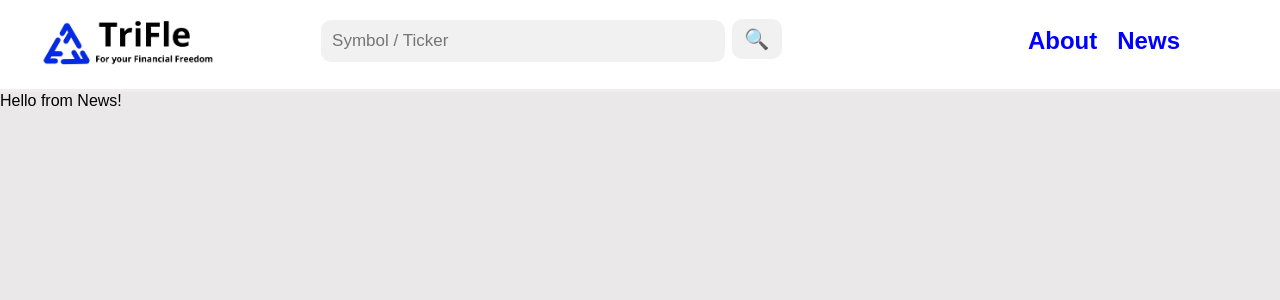
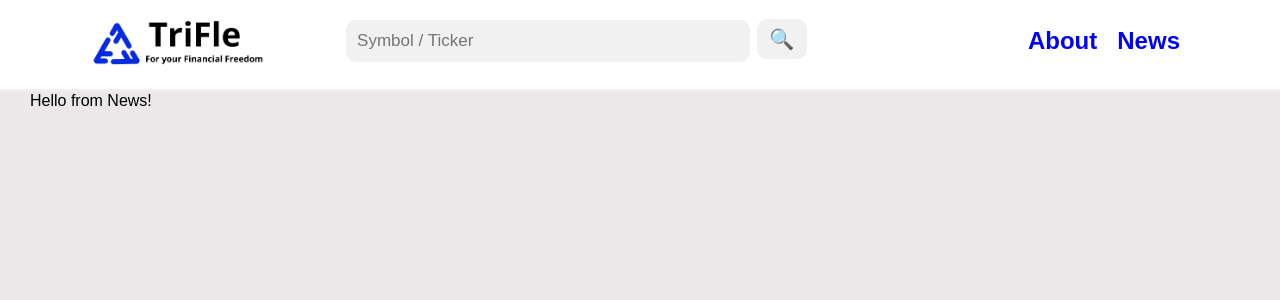
Before and after one commit to mkang7446/Project-TriFle, a React (Create React App) app: page /news in a window 1280 px wide. Shown: the top 300 px of the page. Built offline with nearby package versions, Linux system fonts and the light colour scheme; no server answers.

Commit message:
add css for main page

```diff
--- a/src/App.css
+++ b/src/App.css
@@ -61,7 +61,7 @@
 
 /* MAIN */
 
-/* main {
+main {
   margin-left: 30px;
 }
 
@@ -78,8 +78,6 @@
   color: cornflowerblue;
   font-style: italic;
 }
-
-INITIAL STOCKS
 
 #initial-stocks {
   border: 2px solid black;
@@ -131,7 +129,7 @@
 .mid1 {
   margin-left: 15px;
   margin-top: 15px;
-  font-size: 50px;
+  font-size: 48px;
 }
 
 .mid2 {
@@ -150,4 +148,4 @@
 .infoRight p {
   text-align: left;
   margin-left: 20px;
-} */
+}
--- a/src/Components/Stock/InitialStocks.js
+++ b/src/Components/Stock/InitialStocks.js
@@ -29,16 +29,15 @@
     return null;
   }
 
+  arr.sort((a, b) => a - b);
+  console.log(arr);
+  console.log(initialStocks);
+
   return (
     <div className="main">
       <h1 style={{ color: "red" }} className="sentence">
         HOT STOCKS🌶
       </h1>
-      {/* <div className="container">
-        {initialStocks.map((element) => {
-          for (let each of element) return <p>{element.c}</p>;
-        })}
-      </div> */}
       {/* <p>
         <Link id="btn" className="btn-aapl" to="/details/AAPL">
           AAPL
@@ -64,7 +63,7 @@
           GOOG
         </Link>
       </p> */}
-      {/* <Link id="btn" className="btn-aapl" to="/details/AAPL">
+      <Link id="btn" className="btn-aapl" to="/details/AAPL">
         <div id="initial-stocks" className="apple">
           <div className="infoLeft">
             <p className="left1">AAPL</p>
@@ -248,7 +247,7 @@
             </p>
           </div>
         </div>
-      </Link> */}
+      </Link>
     </div>
   );
 }
```
Also changed, not shown: src/Components/Header/News.js (+15 -0 lines).
